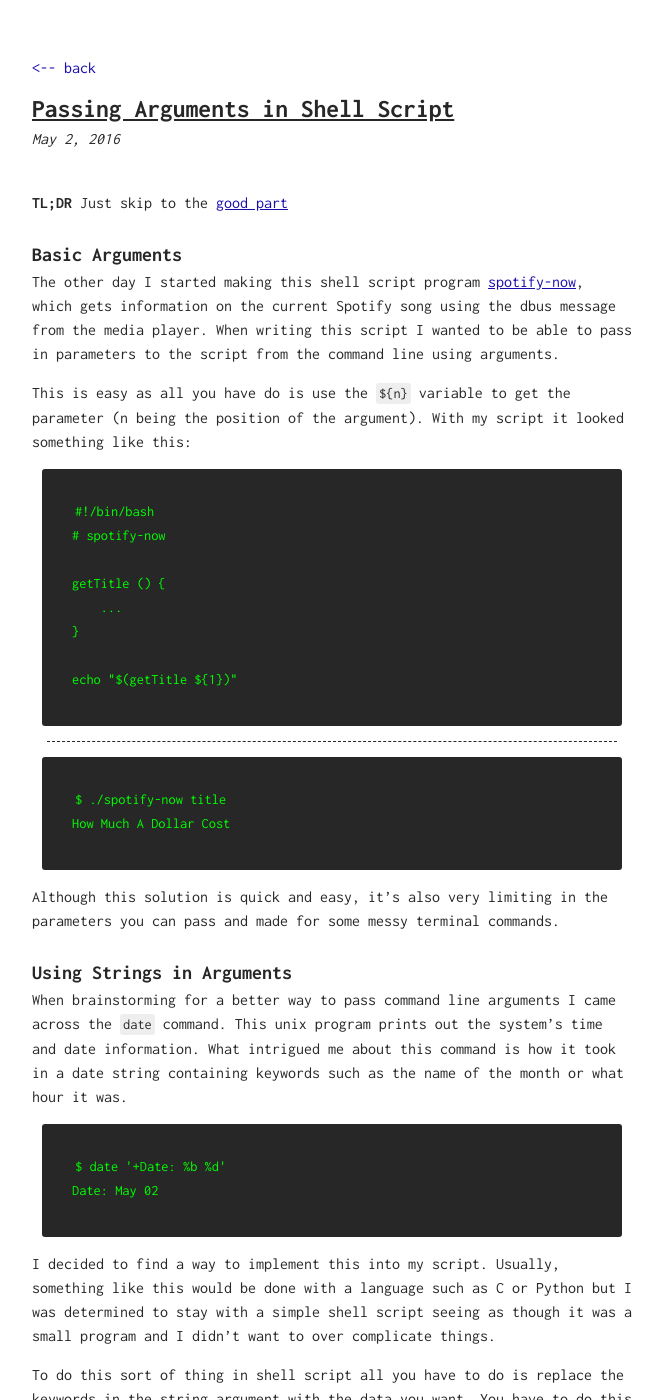
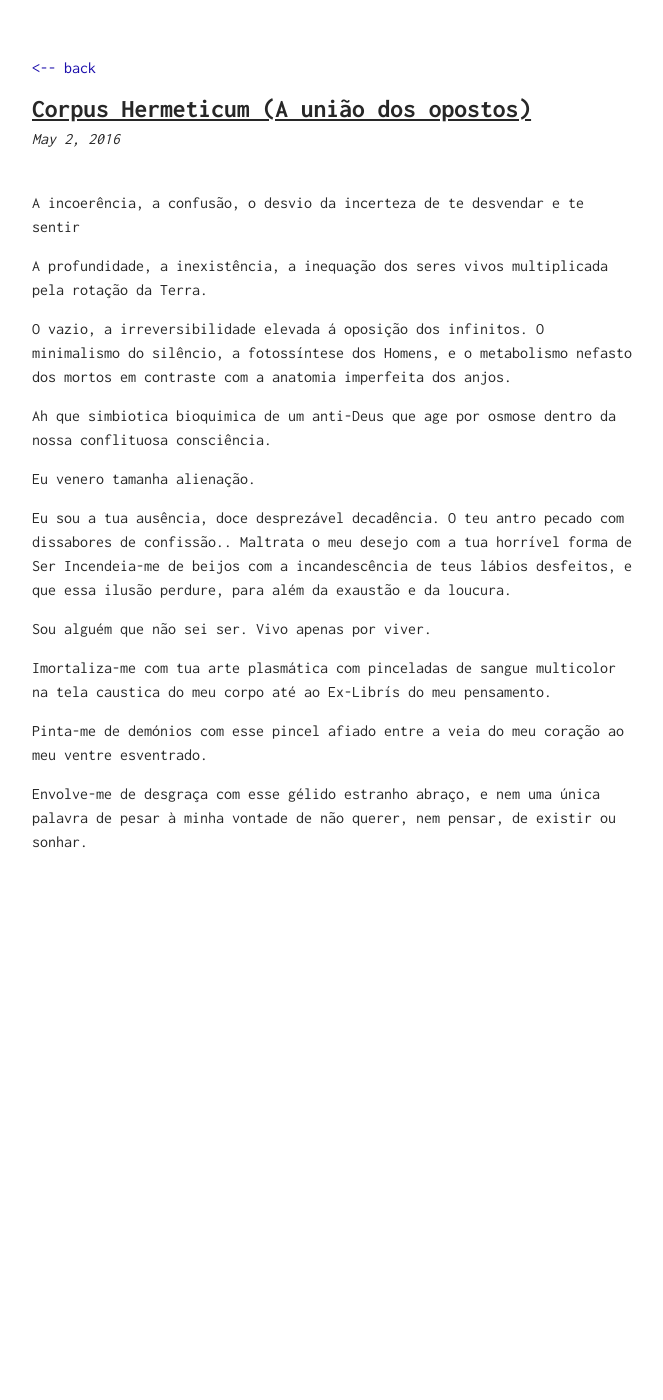
Before and after one commit to sorathpanzer/sorathpanzer.github.io, a Jekyll site: the page built from _posts/2016-05-02-passing-args-in-bash.md, in a window 1280 px wide and 1400 px high. Shown: the whole window, without its empty margins (308-971 px from the left). Built offline with Jekyll 4.4.1, drawn with Linux system fonts in a browser that asks for light colours; some of the changed text lies outside the part shown.

Commit message:
Update 2016-05-02-passing-args-in-bash.md

```diff
--- a/_posts/2016-05-02-passing-args-in-bash.md
+++ b/_posts/2016-05-02-passing-args-in-bash.md
@@ -1,61 +1,56 @@
 ---
 layout: post
-title: Passing Arguments in Shell Script
+title: Corpus Hermeticum (A união dos opostos)
 ---
 
-**TL;DR** Just skip to the [good part](#the-good-part)
+A incoerência, a confusão,
+o desvio da incerteza
+de te desvendar e te sentir
 
-# Basic Arguments
-The other day I started making this shell script program [spotify-now](https://github.com/getmicah/spotify-now), which gets information on the current Spotify song using the dbus message from the media player. When writing this script I wanted to be able to pass in parameters to the script from the command line using arguments.
+A profundidade, a inexistência,
+a inequação dos seres vivos
+multiplicada  pela rotação da Terra.
 
-This is easy as all you have do is use the `${n}` variable to get the parameter (n being the position of the argument). With my script it looked something like this:
+O vazio,
+a irreversibilidade elevada á oposição dos infinitos.
+O minimalismo do silêncio,
+a fotossíntese dos Homens,
+e o metabolismo nefasto dos mortos
+em contraste com a anatomia imperfeita dos anjos.
 
+Ah que simbiotica
+bioquimica de um anti-Deus que age
+por osmose dentro da nossa
+conflituosa consciência.
 
-    #!/bin/bash
-    # spotify-now
+Eu venero tamanha alienação.
 
-    getTitle () {
-        ...
-    }
+Eu sou a tua ausência,
+doce desprezável decadência.
+O teu antro pecado
+com dissabores de confissão..
+Maltrata o meu desejo
+com a tua horrível forma de Ser
+Incendeia-me de beijos com a
+incandescência de teus lábios desfeitos,
+e que essa ilusão perdure,
+para além da exaustão e da loucura.
 
-    echo "$(getTitle ${1})"
+Sou alguém que não sei ser.
+Vivo apenas por viver.
 
-<hr class="codebreak">
+Imortaliza-me com tua arte plasmática
+com pinceladas de sangue multicolor
+na tela caustica do meu corpo
+até ao Ex-Librís do meu pensamento.
 
-    $ ./spotify-now title
-    How Much A Dollar Cost
+Pinta-me de demónios com esse
+pincel afiado
+entre a veia do meu coração
+ao meu ventre esventrado.
 
-Although this solution is quick and easy, it's also very limiting in the parameters you can pass and made for some messy terminal commands.
-
-<h1 id="the-good-part">Using Strings in Arguments</h1>
-When brainstorming for a better way to pass command line arguments I came across the `date` command. This unix program prints out the system's time and date information. What intrigued me about this command is how it took in a date string containing keywords such as the name of the month or what hour it was.
-
-    $ date '+Date: %b %d'
-    Date: May 02
-
-I decided to find a way to implement this into my script. Usually, something like this would be done with a language such as C or Python but I was determined to stay with a simple shell script seeing as though it was a small program and I didn't want to over complicate things.
-
-To do this sort of thing in shell script all you have to do is replace the keywords in the string argument with the data you want. You have to do this for each keyword and error checking can be tedious but really not much worse than doing in any other language.
-
-    #!/bin/bash
-    # spotify-now
-
-    getArtist () {
-        ...
-    }
-    getTitle () {
-        ...
-    }
-
-    INFO="${1}"
-    INFO="${INFO//"%artist"/$(artist)}"
-    INFO="${INFO//"%title"/$(title)}"
-    echo "$INFO"
-
-<hr class="codebreak">
-
-    $ ./spotify-now "%artist - %title"
-    Kendrick Lamar - To Pimp A Butterfly
-
-<br><br>
-Of course all this code is on my [Github](https://github.com/getmicah/spotify-now) and please do fork it and make pull requests regarding any issues or improvements you may have with my code.
+Envolve-me de desgraça
+com esse gélido estranho abraço,
+e nem uma única palavra de pesar
+à minha vontade de não querer, nem pensar,
+de existir ou sonhar.
```
